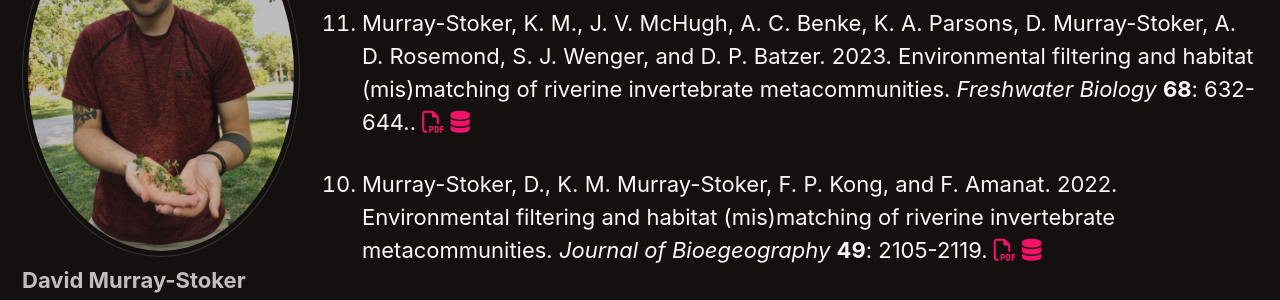
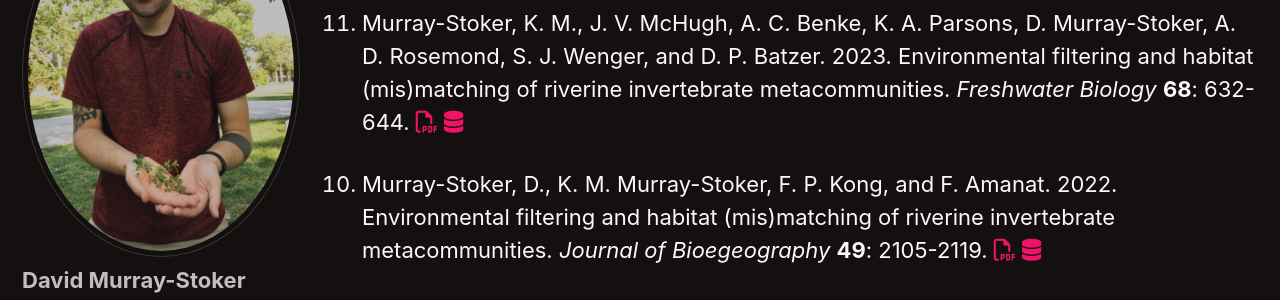
Before and after one commit to dmurraystoker/dmurraystoker.github.io, a Jekyll site: the page built from _pages/publications.md, in a window 1280 px wide and 900 px high. Shown: the part 221-521 px from the top of the window. Built offline with Jekyll 4.4.1, drawn with Linux system fonts in a browser that asks for light colours; cached includes are drawn as plain includes; nearby versions of some CDN libraries.

```diff
--- a/_data/publications.yaml
+++ b/_data/publications.yaml
@@ -5,7 +5,7 @@
   journal: Freshwater Biology
   year: 2023
   volume: 68
-  pages: 632-644.
+  pages: 632-644
   openaccess: false
   pdf-url: https://onlinelibrary.wiley.com/doi/abs/10.1111/fwb.14052
   data-url: https://zenodo.org/record/7455905#.Y8F1BezMIbk
```
